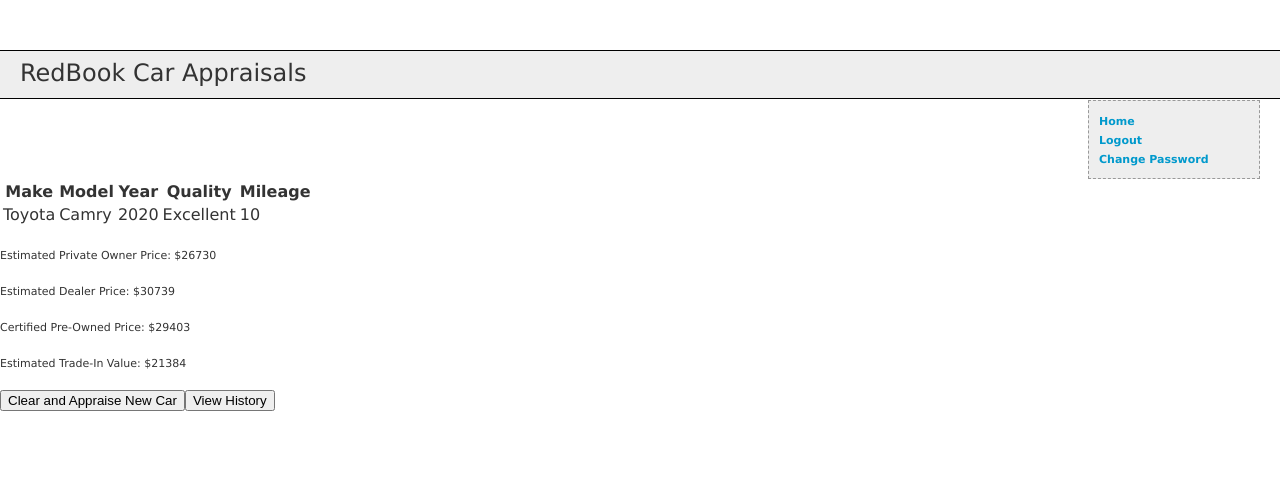
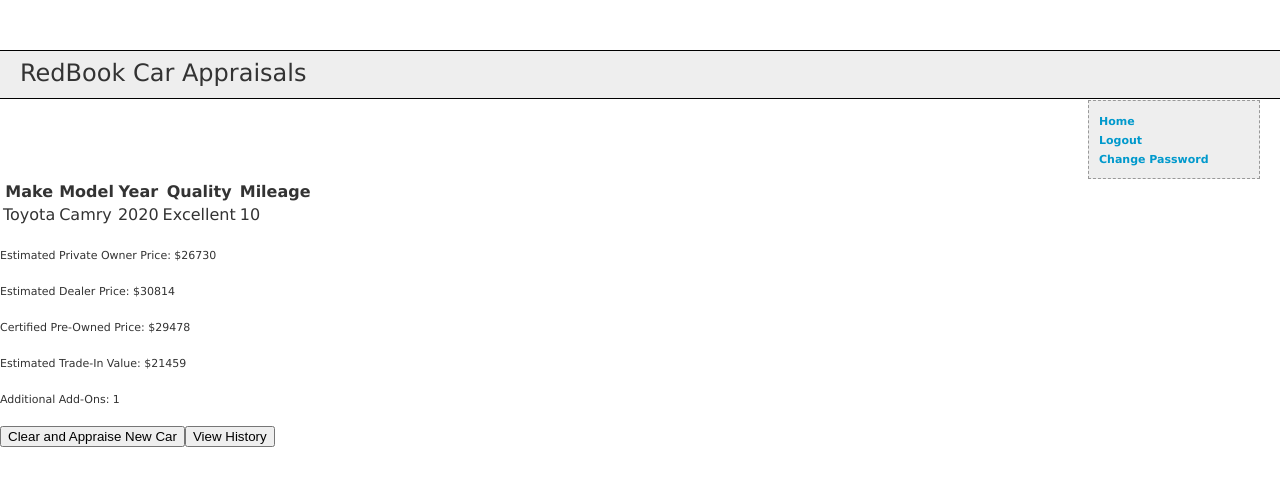
Before and after one commit to Waboba97/Project1, a PHP site: page /m7-9/carOutput.php in a window 1280 px wide. Shown: the top 486 px of the page. Run offline with PHP 8.4, Linux system fonts and the light colour scheme; the visitor is signed in with stand-in values (Sample User, id 1); data comes from the database, SQL or seed files in the repository; tables that the repository leaves empty hold one stand-in row (values such as "Sample post").

Commit message:
Finalized Output and History

```diff
--- a/carHistory.php
+++ b/carHistory.php
@@ -57,7 +57,6 @@
             echo "<h2>$year $make $model</h2>";
             echo "<p>Mileage: $mileage</p>";
             echo "<p>Quality: $quality</p>";
-            echo "<p>Car ID: $carID</p>";
             echo "</div>";
         }
 
--- a/carOutput.php
+++ b/carOutput.php
@@ -26,6 +26,7 @@
     //if the user is logged in, display the cars they have registered
     if (isset($_SESSION['email'])) {
         $email = $_SESSION['email'];
+        $addOns = $_SESSION['addOns'];
         $retrieveUIDQuery = "SELECT userID from car_owners WHERE email = '$email';";
         $result = $pdo->query($retrieveUIDQuery);
         $row = $result->fetch(PDO::FETCH_NUM);
@@ -92,9 +93,9 @@
             } else
                 $price = $price * 0.85;
 
-            $dealerPrice = round($price * 1.15, 0);
-            $privatePrice = round($price * 1.1, 0);
-            $tradeIn = round($price * 0.8, 0);
+            $dealerPrice = round($price * 1.15 + ($addOns * 75), 0);
+            $privatePrice = round($price * 1.1 + ($addOns * 75), 0);
+            $tradeIn = round($price * 0.8 + ($addOns * 75), 0);
 
 
 
@@ -103,6 +104,7 @@
             echo "<p>Estimated Dealer Price: $$dealerPrice</p>";
             echo "<p>Certified Pre-Owned Price: $$privatePrice</p>";
             echo "<p>Estimated Trade-In Value: $$tradeIn</p>";
+            echo "<p>Additional Add-Ons: $addOns</p>";
         }
 
 
```
Also changed, not shown: carSelection.php (+11 -0 lines).
